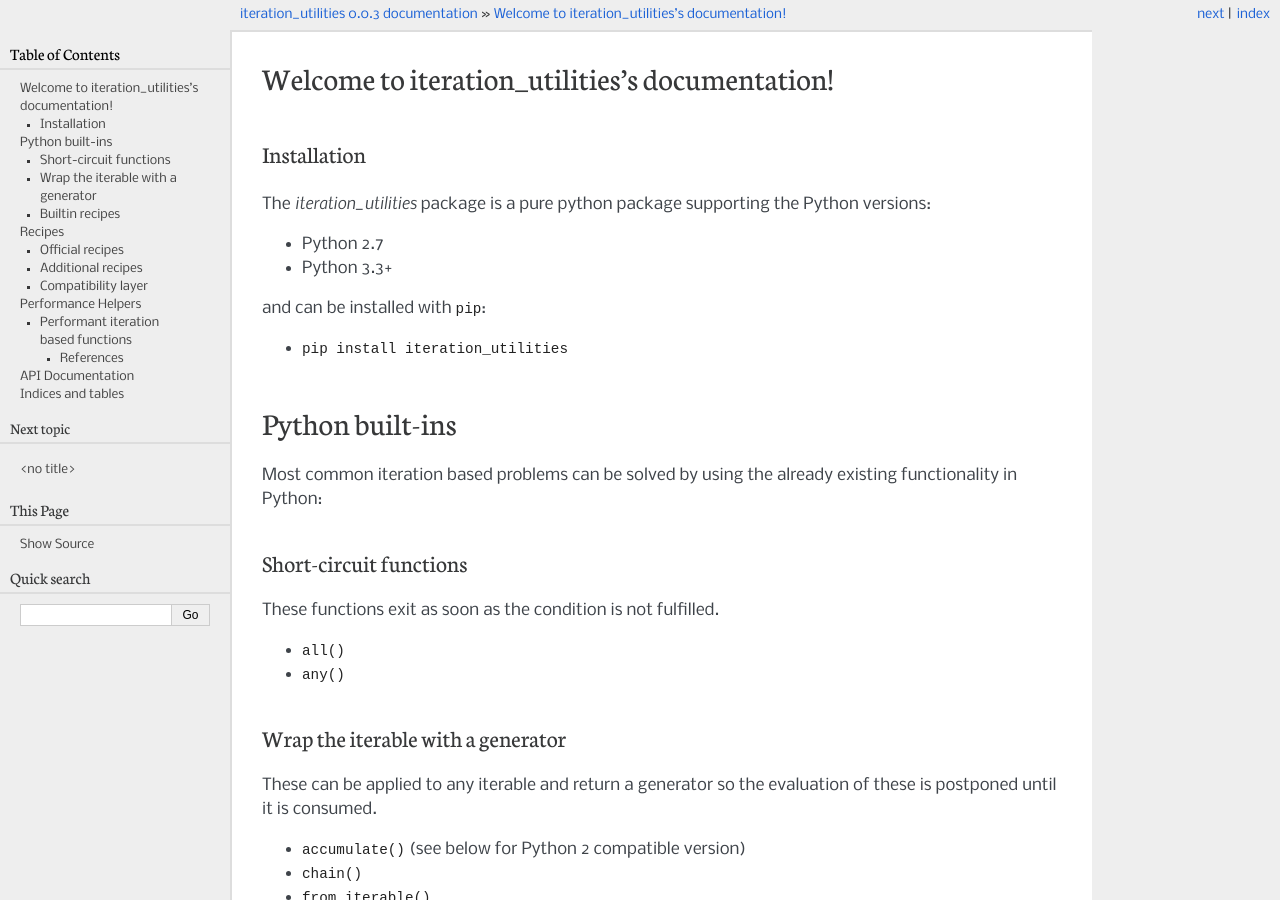
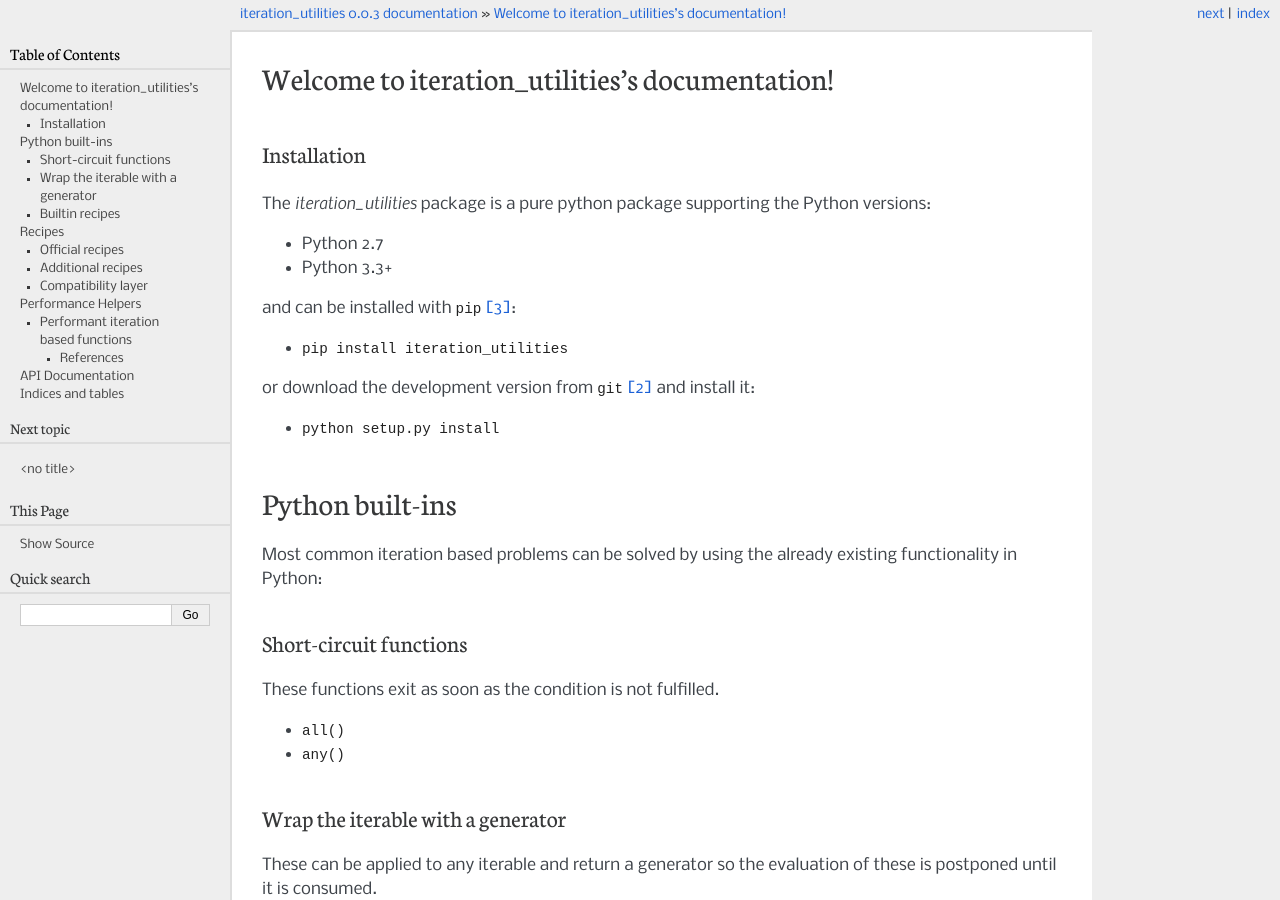
Before and after one commit to MSeifert04/iteration_utilities, a Sphinx documentation site: the page built from docs/index.rst, in a window 1280 px wide and 900 px high. Built offline with Sphinx 7.4.7, drawn with Linux system fonts in a browser that asks for light colours; some of the changed text lies outside the part shown.

Commit message:
updated index.rst

```diff
--- a/docs/index.rst
+++ b/docs/index.rst
@@ -10,9 +10,13 @@ Python versions:
 - Python 2.7
 - Python 3.3+
 
-and can be installed with ``pip``:
+and can be installed with ``pip`` [3]_:
 
 - ``pip install iteration_utilities``
+
+or download the development version from ``git`` [2]_ and install it:
+
+- ``python setup.py install``
 
 Python built-ins
 ================
@@ -155,6 +159,8 @@ References
 ~~~~~~~~~~
 .. [0] https://docs.python.org/library/itertools.html#itertools-recipes
 .. [1] https://docs.python.org/3/library/itertools.html#itertools.accumulate
+.. [2] https://github.com/MSeifert04/iteration_utilities
+.. [3] https://pypi.python.org/pypi/iteration_utilities
 
 
 API Documentation
```
